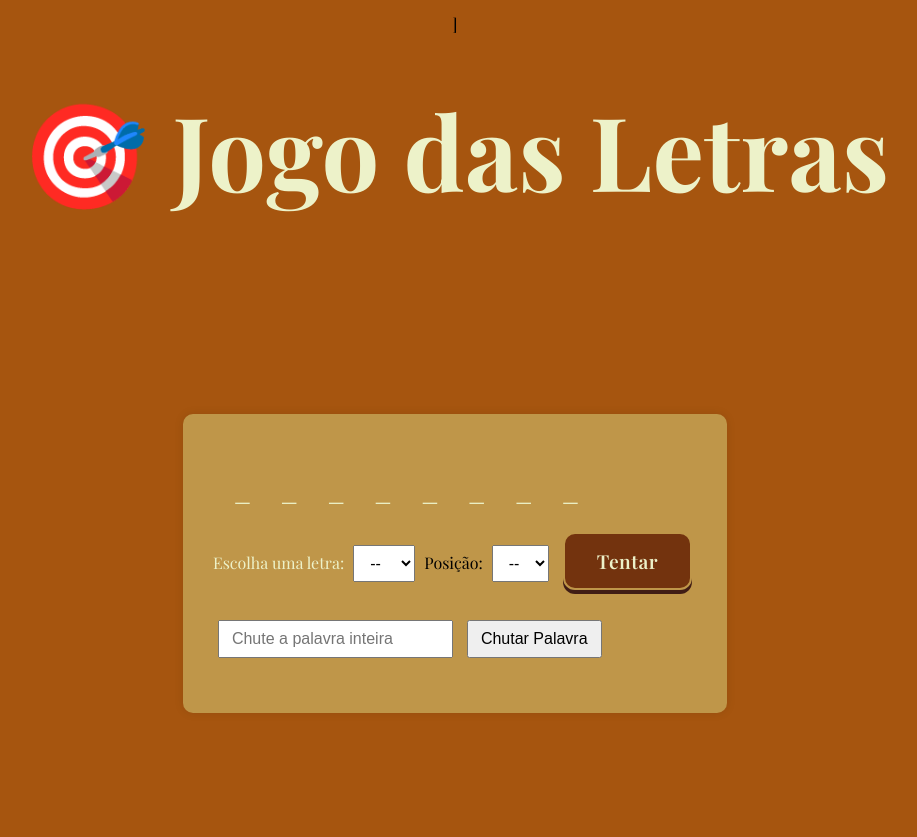
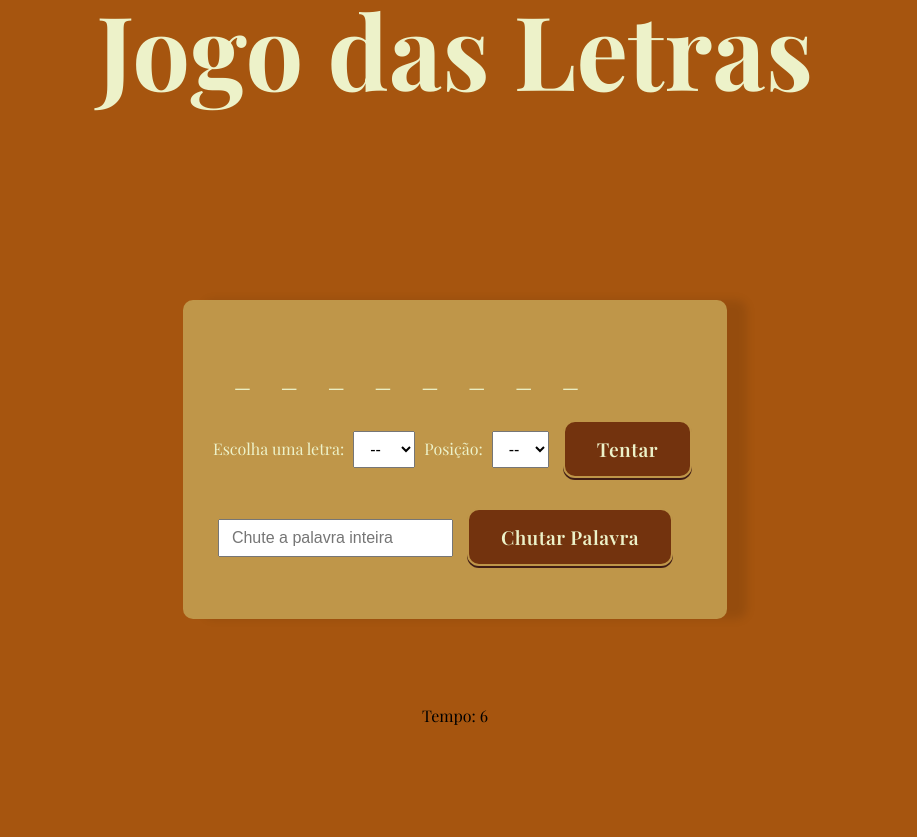
Before and after one commit to pichee/TrabalhoTibola, a Flask app: page /jogar in a window 1280 px wide. Shown: the whole page, without its empty margins (185-1102 px from the left). Run offline with Flask 3, Linux system fonts and the light colour scheme.

Commit message:
Adicionando e arrumando a pagina jogar

```diff
--- a/rank.csv
+++ b/rank.csv
@@ -1,4 +1,6 @@
-Nome,Pontos
+nome,pontuacao
+vou,979
+alex,940
 Gustavo,150
 Maria,130
 Lucas,100
--- a/static/scriptjogar.js
+++ b/static/scriptjogar.js
@@ -0,0 +1,135 @@
+async function Palavra() {
+    try {
+    const response = await fetch("/sortear_palavra");
+    if (!response.ok){
+        throw new Error (`Falha no Servidor Status ${response.status}`);
+    }
+    const data = await response.json();
+
+    const palavraSecreta = data.palavra;
+
+    return palavraSecreta;}
+
+    catch(error){
+        console.error("Algo deu errado");
+        const palavras = ["elefante", "computar", "pessoal", "animales", "hospital", "treinado", "aventura", "caminhar"];
+        const palavraSecreta = palavras[Math.floor(Math.random() * palavras.length)];
+        return palavraSecreta
+
+    }
+}
+
+(async () =>{
+    palavraSecreta = await Palavra();
+    palavraSecreta = await palavraSecreta.toUpperCase()
+})();
+
+function atualizarDisplay() {
+    palavraDisplay.textContent = progresso.join(" ");
+  }
+
+function levarDados(erros,tempo){
+        const pontuacao = Math.max(0, Math.floor(1000 - erros * 10 - tempo * 3));
+        const nomeJogador = prompt("Digite seu nome para o ranking:");
+        if (nomeJogador) {
+            fetch("/salvar_ranking", {
+            method: "POST",
+            headers: { "Content-Type": "application/json" },
+            body: JSON.stringify({ nome: nomeJogador, pontuacao: pontuacao })})
+            .then(resp => resp.json())
+            .then(data => {
+            console.log("Ranking atualizado:", data);
+            alert("Sua pontuação foi salva!");
+            window.location.href = "/";
+        })
+    .catch(err => console.error("Erro ao salvar ranking:", err));
+
+}}
+
+function iniciarCronometro() {
+  const display = document.getElementById("tempo");
+
+  intervalo = setInterval(() => {
+    segundos++;
+    display.textContent = `Tempo: ${segundos}`;
+  }, 1000);
+}
+let palavraSecreta = "";
+let erros = 0;
+let segundos = 0;
+let intervalo;
+let progresso = Array(8).fill("_");
+const letraSelect = document.getElementById("letra");
+const posicaoSelect = document.getElementById("posicao");
+const mensagem = document.getElementById("mensagem");
+const palavraDisplay = document.getElementById("palavra");
+
+for (let i = 65; i <= 90; i++) {
+    const opt = document.createElement("option");
+    opt.value = String.fromCharCode(i);
+    opt.textContent = String.fromCharCode(i);
+    letraSelect.appendChild(opt);
+  }
+
+for (let i = 1; i <= 8; i++) {
+    const opt = document.createElement("option");
+    opt.value = i;
+    opt.textContent = i;
+    posicaoSelect.appendChild(opt);
+  }
+
+
+  document.getElementById("tentar").addEventListener("click", () => {
+    const letra = letraSelect.value;
+    const pos = parseInt(posicaoSelect.value) - 1;
+
+    if (!letra || isNaN(pos)) {
+      mensagem.textContent = "Escolha uma letra e uma posição!";
+      return;
+    }
+
+    if (progresso[pos] !== "_") {
+      mensagem.textContent = "Essa posição já foi preenchida!";
+      return;
+    }
+
+    if (palavraSecreta[pos] === letra) {
+      progresso[pos] = letra;
+      mensagem.textContent = " Acertou a letra!";
+    } else {
+      mensagem.textContent = " Errou, tente outra!";
+      erros = erros + 1
+    }
+
+    atualizarDisplay();
+
+    if (!progresso.includes("_")) {
+        mensagem.textContent = "🎉 Parabéns! Você descobriu a palavra: " + palavraSecreta;
+        levarDados(erros,segundos);
+
+  }
+}
+    );
+
+  document.getElementById("chutar").addEventListener("click", () => {
+    const chute = document.getElementById("chute").value.toUpperCase();
+    if (chute === palavraSecreta) {
+      progresso = palavraSecreta.split("");
+      atualizarDisplay();
+      mensagem.textContent = "🎉 Acertou a palavra inteira!";
+      levarDados(erros,segundos);
+    }
+    else{
+      mensagem.textContent = "😞 Palavra errada! Tente novamente.";
+      erros = erros + 2;
+    }});
+
+  atualizarDisplay();
+
+
+
+
+
+document.addEventListener("DOMContentLoaded", () => {
+  iniciarCronometro();
+});
--- a/static/stylessjogar.css
+++ b/static/stylessjogar.css
@@ -52,7 +52,7 @@ body {
     background-color: var(--c2);
     border-radius: 10px;
     padding: 30px;
-    box-shadow: 0 0 10px rgba(0,0,0,0.1);
+    box-shadow: 20px 0 10px rgba(0, 0, 0, 0.1);
     display: inline-block;
     margin-top: 100px;
   }
@@ -65,7 +65,7 @@ body {
   font-size: clamp(36px, 8vw, 120px);
   letter-spacing: 0.2px;
   color: #EDF2C9;
-  margin-top: -30px;
+  margin-top: -10px;
 }
 
 #palavra {
@@ -87,11 +87,47 @@ body {
   box-shadow: 0 4px 0 var(--c5);
 }
 
-.button-bagual:active {
+#tentar{
   transform: translateY(2px);
   box-shadow: 0 2px 0 var(--c5);
+}
+#tentar:hover {
+  background: var(--c3);
+  color: var(--c1);
+  transform: translateY(-3px);
+  box-shadow: 0 6px 0 var(--c5);
 }
 
 .Letras{
     color: var(--c1);
 }
+
+.posicao{
+  color: var(--c1);
+}
+
+#chutar{
+  background-color: var(--c4);
+  color: var(--c1);
+  font-family: "Playfair Display", serif;
+  font-weight: 600;
+  font-size: 1.2rem;
+  padding: 14px 32px;
+  border: 2px solid var(--c2);
+  border-radius: 12px;
+  cursor: pointer;
+  letter-spacing: 0.5px;
+  transition: all 0.25s ease-in-out;
+  box-shadow: 0 4px 0 var(--c5);
+}
+
+#chutar{
+  transform: translateY(2px);
+  box-shadow: 0 2px 0 var(--c5);
+}
+#chutar:hover {
+  background: var(--c3);
+  color: var(--c1);
+  transform: translateY(-3px);
+  box-shadow: 0 6px 0 var(--c5);
+}
--- a/templates/jogar.html
+++ b/templates/jogar.html
@@ -2,7 +2,7 @@
 <html lang="pt-BR">
 <head>
 <meta charset="UTF-8">
-<meta name="viewport" content="width=device-width, initial-scale=1.0">]
+<meta name="viewport" content="width=device-width, initial-scale=1.0">
     <link href="https://fonts.googleapis.com/css2?family=Playfair+Display:wght@400;600;700;800&display=swap" rel="stylesheet">
 <title>Jogo das Letras</title>
 <link rel="stylesheet" href="../static/stylessjogar.css">
@@ -11,7 +11,7 @@
 </head>
 <body>
   <div class="card" role="banner" aria-labelledby="page-title">
-  <h1 id="title">🎯 Jogo das Letras</h1>
+  <h1 id="title"> Jogo das Letras</h1>
   </div>
   <div id="container">
     <div id="palavra">_ _ _ _ _ _ _ _</div>
@@ -20,7 +20,7 @@
       <label for="letra" class="Letras">Escolha uma letra:</label>
       <select id="letra"><option value="">--</option></select>
 
-      <label for="posicao">Posição:</label>
+      <label for="posicao" class="posicao">Posição:</label>
       <select id="posicao"><option value="">--</option></select>
 
       <button id="tentar">Tentar</button>
@@ -32,90 +32,10 @@
     </div>
 
     <div id="mensagem"></div>
+
   </div>
+  <div id="tempo"> Tempo: 0</div>
 
-<script>
-  // === Lista de palavras de 8 letras ===
-  const palavras = [
-    "ELEFANTE",
-    "COMPUTAR",
-    "PESSOAL",
-    "ANIMALES",
-    "HOSPITAL",
-    "TREINADO",
-    "AVENTURA",
-    "CAMINHAR"
-  ];
-
-  // Sorteia uma palavra
-  const palavraSecreta = palavras[Math.floor(Math.random() * palavras.length)];
-  let progresso = Array(8).fill("_");
-
-  const letraSelect = document.getElementById("letra");
-  const posicaoSelect = document.getElementById("posicao");
-  const mensagem = document.getElementById("mensagem");
-  const palavraDisplay = document.getElementById("palavra");
-
-  // Popula letras A-Z
-  for (let i = 65; i <= 90; i++) {
-    const opt = document.createElement("option");
-    opt.value = String.fromCharCode(i);
-    opt.textContent = String.fromCharCode(i);
-    letraSelect.appendChild(opt);
-  }
-
-  // Popula posições de 1 a 8
-  for (let i = 1; i <= 8; i++) {
-    const opt = document.createElement("option");
-    opt.value = i;
-    opt.textContent = i;
-    posicaoSelect.appendChild(opt);
-  }
-
-  function atualizarDisplay() {
-    palavraDisplay.textContent = progresso.join(" ");
-  }
-
-  document.getElementById("tentar").addEventListener("click", () => {
-    const letra = letraSelect.value;
-    const pos = parseInt(posicaoSelect.value) - 1;
-
-    if (!letra || isNaN(pos)) {
-      mensagem.textContent = "Escolha uma letra e uma posição!";
-      return;
-    }
-
-    if (progresso[pos] !== "_") {
-      mensagem.textContent = "Essa posição já foi preenchida!";
-      return;
-    }
-
-    if (palavraSecreta[pos] === letra) {
-      progresso[pos] = letra;
-      mensagem.textContent = "✅ Acertou a letra!";
-    } else {
-      mensagem.textContent = "❌ Errou, tente outra!";
-    }
-
-    atualizarDisplay();
-
-    if (!progresso.includes("_")) {
-      mensagem.textContent = "🎉 Parabéns! Você descobriu a palavra: " + palavraSecreta;
-    }
-  });
-
-  document.getElementById("chutar").addEventListener("click", () => {
-    const chute = document.getElementById("chute").value.toUpperCase();
-    if (chute === palavraSecreta) {
-      progresso = palavraSecreta.split("");
-      atualizarDisplay();
-      mensagem.textContent = "🎉 Acertou a palavra inteira!";
-    } else {
-      mensagem.textContent = "😞 Palavra errada! Tente novamente.";
-    }
-  });
-
-  atualizarDisplay();
-</script>
+<script src="../static/scriptjogar.js"></script>
 </body>
 </html>
--- a/views.py
+++ b/views.py
@@ -1,6 +1,6 @@
 from main import app
-from flask import Flask,render_template,jsonify
-import random
+from flask import Flask,render_template,jsonify,request
+import random,csv,os
 @app.route("/")
 def index():
     return render_template("index.html")
@@ -38,3 +38,43 @@ def sortear_palavra():
 @app.route("/jogar")
 def jogar():
     return render_template("jogar.html")
+
+@app.route("/salvar_ranking", methods=["POST"])
+def salvar_ranking():
+    try:
+        dados = request.get_json()
+        print("📦 Dados recebidos do front-end:", dados)
+
+        dados = request.get_json()
+        nome = dados.get("nome")
+        pontuacao = int(dados.get("pontuacao", 0))
+
+        ranks = []
+        # Lê o CSV atual se existir
+        if os.path.exists("rank.csv"):
+            with open("rank.csv", "r") as f:
+                reader = csv.reader(f)
+                next(reader, None)  # pula cabeçalho
+                for row in reader:
+                    ranks.append({"nome": row[0], "pontuacao": int(row[1])})
+
+        # Adiciona o novo jogador
+        ranks.append({"nome": nome, "pontuacao": pontuacao})
+
+        # Ordena do maior para o menor
+        ranks.sort(key=lambda x: x["pontuacao"], reverse=True)
+
+        # Salva todos de volta no CSV
+        with open("rank.csv", "w", newline="") as f:
+            writer = csv.writer(f)
+            writer.writerow(["nome", "pontuacao"])  # cabeçalho
+            for r in ranks:
+                writer.writerow([r["nome"], r["pontuacao"]])
+
+        return jsonify({"status": "ok", "ranks": ranks})
+
+    except Exception as e:
+        return jsonify({"status": "erro", "mensagem": str(e)})
+    except Exception as e:
+        print("ERRO NO SALVAR_RANKING:", e)
+        return jsonify({"status": "erro", "detalhe": str(e)}), 500
```
Also changed, not shown: static/scripts.js (deleted, +0 -10 lines), templates/index.html (+11 -4 lines), templates/rank.html (+24 -6 lines), static/style.css (renamed from static/styless.css).
